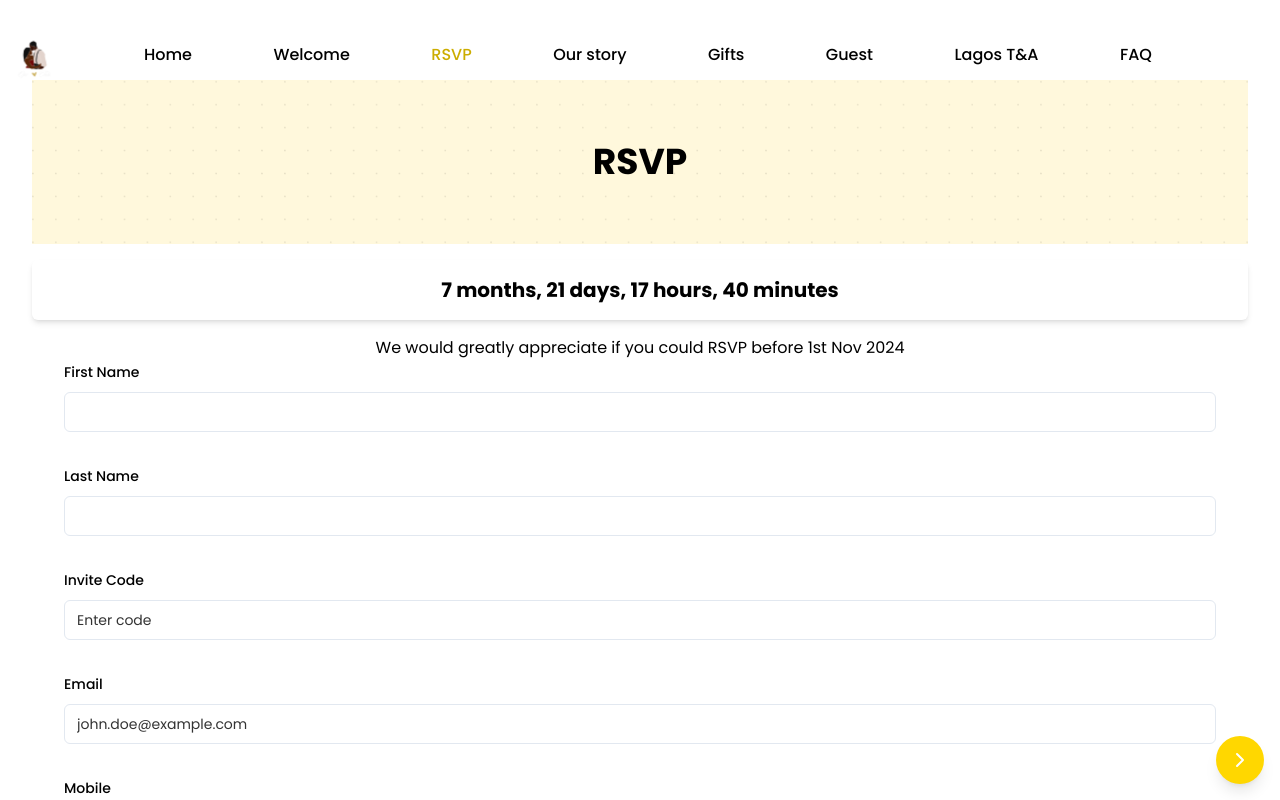
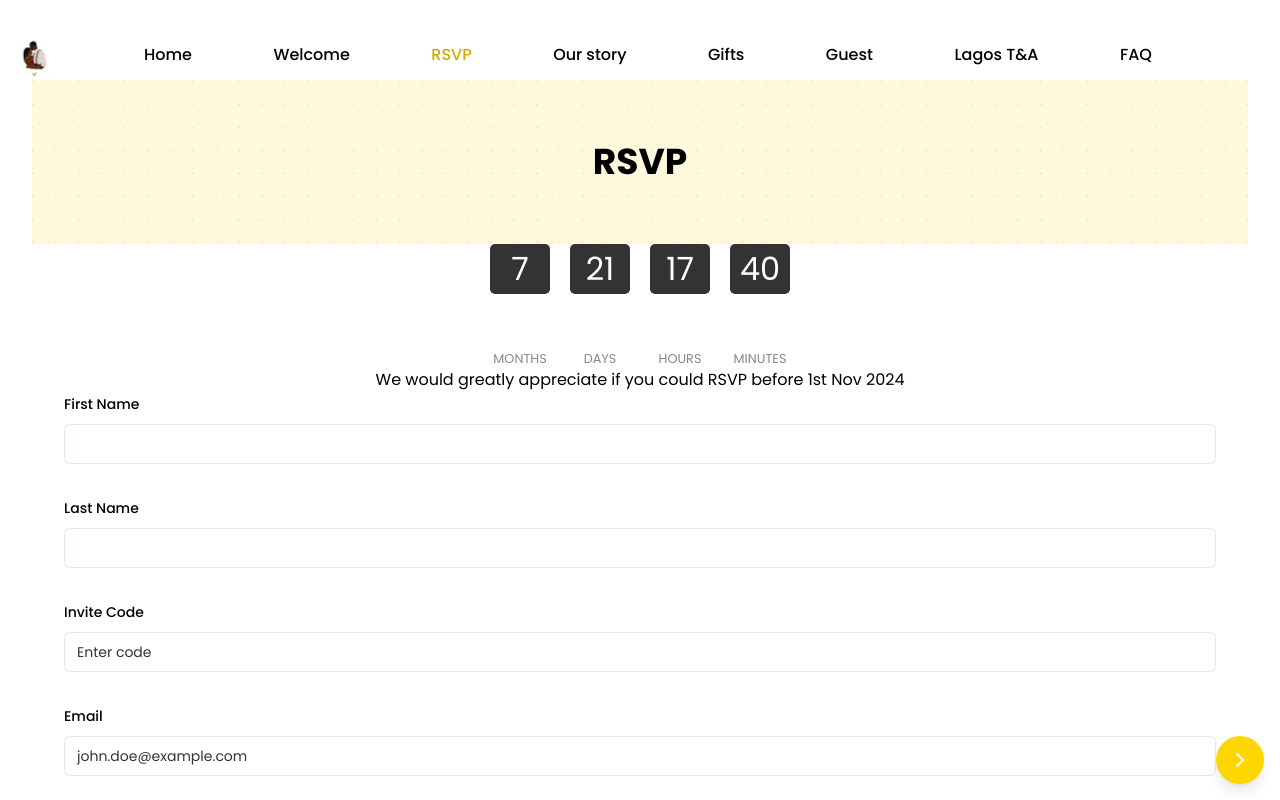
Before and after one commit to Femlol1/wedding, a Next.js app: page /rsvp in a window 1280 px wide. Shown: the top 800 px of the page. Built offline with nearby package versions, Linux system fonts and the light colour scheme.

Commit message:
added flip clock

```diff
--- a/app/(root)/rsvp/page.tsx
+++ b/app/(root)/rsvp/page.tsx
@@ -1,4 +1,5 @@
-import Countdown from "@/components/shared/Countdown";
+"use client"
+import FlipClock from "@/components/shared/FlipClock/FlipClock";
 import { RSVPForm } from "@/components/shared/RSVPForm";
 import { Button } from "@/components/ui/button";
 import Link from "next/link";
@@ -12,7 +13,7 @@ const Rsvp: React.FC = () => {
         <div className="wrapper h3-bold text-center">RSVP</div>
       </section>
       <section>
-    <Countdown eventDate={eventDate} />  {/* Add the countdown component */}
+        <FlipClock eventDate={eventDate} />  {/* Use the new FlipClock component */}
       </section>
       <section>
         <div className="mb-4 rsvp">
--- a/components/shared/Countdown.js
+++ b/components/shared/Countdown.js
@@ -1,37 +1,21 @@
-// components/shared/Countdown.js
 "use client";
-import { useEffect, useState } from "react";
+import FlipClock from "react-flip-clock";
 
 const Countdown = ({ eventDate }) => {
-	const [timeLeft, setTimeLeft] = useState("");
-
-	useEffect(() => {
-		const timer = setInterval(() => {
-			const now = new Date();
-			const event = new Date(eventDate);
-			const difference = event - now;
-
-			const months = Math.floor(difference / (1000 * 60 * 60 * 24 * 30));
-			const days = Math.floor(difference / (1000 * 60 * 60 * 24));
-			const hours = Math.floor(
-				(difference % (1000 * 60 * 60 * 24)) / (1000 * 60 * 60)
-			);
-			const minutes = Math.floor((difference % (1000 * 60 * 60)) / (1000 * 60));
-			// const seconds = Math.floor((difference % (1000 * 60)) / 1000);
-
-			setTimeLeft(
-				`${months} months, ${
-					days % 30
-				} days, ${hours} hours, ${minutes} minutes`
-			);
-		}, 1000);
-
-		return () => clearInterval(timer);
-	}, [eventDate]);
+	const event = new Date(eventDate).getTime();
+	const now = new Date().getTime();
+	const remainingTime = (event - now) / 1000; // Time in seconds
 
 	return (
-		<div className="text-center my-4 text-xl font-bold bg-gray-100 p-4 rounded-md shadow-md">
-			{timeLeft}
+		<div className="flex justify-center my-8">
+			<FlipClock
+				countdown
+				seconds={remainingTime} // Countdown in seconds
+				showSeconds
+				showMinutes
+				showHours
+				showDays
+			/>
 		</div>
 	);
 };
--- /dev/null
+++ b/components/shared/FlipClock/FlipClock.module.css
@@ -0,0 +1,77 @@
+.flipClock {
+	display: flex;
+	justify-content: center;
+	gap: 20px;
+}
+
+.flipUnitContainer {
+	display: flex;
+	flex-direction: column;
+	align-items: center;
+	width: 60px;
+}
+
+.flipLabel {
+	margin-top: 5px;
+	font-size: 0.8rem;
+	color: #888;
+	text-transform: uppercase;
+}
+
+/* Flip Card Container */
+.flipCard {
+	position: relative;
+	width: 100%;
+	height: 100px;
+	perspective: 1000px;
+}
+
+.upperCard,
+.lowerCard {
+	position: absolute;
+	width: 100%;
+	height: 50px;
+	line-height: 50px;
+	background-color: #333;
+	color: #fff;
+	font-size: 2rem;
+	text-align: center;
+	border-radius: 5px;
+	backface-visibility: hidden;
+}
+
+.upperCard {
+	transform-origin: bottom;
+}
+
+.lowerCard {
+	transform-origin: top;
+	transform: rotateX(-180deg);
+}
+
+.flipCard.flipping .upperCard {
+	animation: flipDown 0.5s forwards;
+}
+
+.flipCard.flipping .lowerCard {
+	animation: flipUp 0.5s forwards;
+}
+
+/* Keyframes for flip animations */
+@keyframes flipDown {
+	0% {
+		transform: rotateX(0deg);
+	}
+	100% {
+		transform: rotateX(-180deg);
+	}
+}
+
+@keyframes flipUp {
+	0% {
+		transform: rotateX(180deg);
+	}
+	100% {
+		transform: rotateX(0deg);
+	}
+}
--- /dev/null
+++ b/components/shared/FlipClock/FlipClock.tsx
@@ -0,0 +1,56 @@
+"use client";
+import { useEffect, useState } from "react";
+import styles from "./FlipClock.module.css";
+
+const FlipClock = ({ eventDate }) => {
+  const [timeLeft, setTimeLeft] = useState(calculateTimeLeft());
+  const [prevTimeLeft, setPrevTimeLeft] = useState(timeLeft);
+  const [flippingUnits, setFlippingUnits] = useState({});
+
+  function calculateTimeLeft() {
+    const now = new Date();
+    const event = new Date(eventDate);
+    const difference = event.getTime() - now.getTime();
+
+    return {
+      months: Math.floor(difference / (1000 * 60 * 60 * 24 * 30)),
+      days: Math.floor((difference / (1000 * 60 * 60 * 24)) % 30),
+      hours: Math.floor((difference / (1000 * 60 * 60)) % 24),
+      minutes: Math.floor((difference / 1000 / 60) % 60),
+    };
+  }
+
+  useEffect(() => {
+    const timer = setInterval(() => {
+      const newTimeLeft = calculateTimeLeft();
+
+      setFlippingUnits({
+        months: newTimeLeft.months !== timeLeft.months,
+        days: newTimeLeft.days !== timeLeft.days,
+        hours: newTimeLeft.hours !== timeLeft.hours,
+        minutes: newTimeLeft.minutes !== timeLeft.minutes,
+      });
+
+      setPrevTimeLeft(timeLeft);
+      setTimeLeft(newTimeLeft);
+    }, 1000);
+
+    return () => clearInterval(timer);
+  }, [timeLeft]);
+
+  return (
+    <div className={styles.flipClock}>
+      {Object.keys(timeLeft).map((unit, index) => (
+        <div key={index} className={styles.flipUnitContainer}>
+          <div className={`${styles.flipCard} ${flippingUnits[unit] ? styles.flipping : ""}`}>
+            <div className={styles.upperCard}>{timeLeft[unit]}</div>
+            <div className={styles.lowerCard}>{prevTimeLeft[unit]}</div>
+          </div>
+          <div className={styles.flipLabel}>{unit.charAt(0).toUpperCase() + unit.slice(1)}</div>
+        </div>
+      ))}
+    </div>
+  );
+};
+
+export default FlipClock;
--- /dev/null
+++ b/components/shared/NumberBox.tsx
@@ -0,0 +1,31 @@
+
+interface numProp {
+    num: string | number,
+    unit: string,
+    flip: boolean,
+};
+
+export const NumberBox = ({ num, unit, flip }: numProp) => {
+    return (
+        <div className="flex flex-col items-center mt-4 px-2">
+            <div className=" relative bg-transparent flex flex-col items-center justify-center rounded-lg w-32 h-32 text-2xl md:text-4xl mt-4 ">
+                <div className="rounded-t-lg rounded-b-lg bg-[#343650] w-full h-full"></div>
+
+                <div className="text-5xl absolute text-rose-500 z-10 font-bold font-redhat md:text-7xl font-mono ">
+                    {num}
+                </div>
+
+                <div className=" rounded-b-lg rounded-t-lg bg-[#2c2e3f] w-full h-full"></div>
+
+                <div className={`absolute w-full h-1/2 top-0 rounded-t-lg z-5 ${flip ? 'animate-flip bg-rose-200' : 'bg-transparent'}`}></div>
+                {/* Two Small Dots */}
+                <div className="absolute -right-1 top-[60px] rounded-full w-[12px] h-[12px] bg-[#1e1f29]"></div>
+                <div className="absolute -left-1 top-[60px] rounded-full w-[12px] h-[12px] bg-[#1e1f29]" ></div>
+
+            </div>
+            <p className="text-lg mt-3 font-semibold text-rose-200 md:text-2xl ">
+                {unit}
+            </p>
+        </div>
+    )
+}
--- /dev/null
+++ b/components/shared/TimerContainer.tsx
@@ -0,0 +1,73 @@
+import { NumberBox } from './NumberBox';
+
+interface timeProps{
+  days: number,
+  hours:number,
+  minutes:number,
+}
+
+export const TimerContainer = ({days, hours, minutes }: timeProps) => {
+
+  let daysFlip = false;
+  let hoursFlip = false;
+  let minutesFlip = false;
+  let secondsFlip = true;
+
+ if ( minutes <=0 && hours <=0 && days <=0){
+   daysFlip = false;
+   hoursFlip = false;
+   minutesFlip = false;
+   secondsFlip = false;
+ }
+
+ if (minutes == 0 ){
+    if( hours !=0){
+      minutes=59;
+    }
+
+   minutesFlip = false;
+   hoursFlip = true;
+ }
+
+ if( hours == 0){
+   hoursFlip = false;
+   if(days !=0){
+     daysFlip = true;
+   }
+
+ }
+
+
+
+//    if(days <10){
+//      days="0"+days
+//    }
+
+//    if(hours <10){
+//      hours="0"+hours
+//    }
+
+//    if(minutes <10){
+//      minutes="0"+minutes
+//    }
+
+//    if(seconds < 10){
+//      seconds="0"+seconds
+
+//    }
+
+    return (
+
+     <div className=" mt-2 md:mt-20 rounded-xl">
+       <div className="grid grid-cols-2 gap-4 py-6 px-10 md:flex md:items-center md:justify-between md:mt-2 rounded-xl md:px-6 md:py-8 ">
+            <NumberBox num={days } unit="Days" flip={daysFlip} />
+            <span className=" hidden text-5xl -mt-8 md:inline-block md:text-7xl font-normal text-gray-50 ">:</span>
+            <NumberBox num={hours } unit="Hours" flip={hoursFlip} />
+            <span className="hidden text-5xl -mt-8 md:inline-block md:text-7xl font-normal text-gray-50 ">:</span>
+            <NumberBox num={minutes} unit="Minutes" flip={minutesFlip}/>
+
+        </div>
+
+      </div>
+    )
+}
--- a/constants/index.ts
+++ b/constants/index.ts
@@ -65,16 +65,16 @@ export const adminLinks = [
 ];
 export const events = [
   {
-    time: "11am - 1:30pm",
+    time: "11:00am - 1:30pm",
     title: "Church Ceremony",//ceremoney should be untop
-    location: "Foursquare Gospel Church, Lekki Headquarters",
+    location: "Foursquare Gospel Church, Lekki",
     icon: "/assets/icons/church.png",//church icon
     heading:" ",
     description: " ",
     gmap: "https://maps.app.goo.gl/ecTwa2JodZuKdjsc6"
   },
   {
-    time: "2:30pm",
+    time: "02:30pm - 07:00pm",
     title: "Reception",
     location: "The Monarch Event Centre",
     icon: "/assets/icons/dance.png",//
@@ -83,7 +83,7 @@ export const events = [
     gmap: "https://maps.app.goo.gl/NnAmnLHLcRkqQaDX8"
   },
   {
-    time: "7pm",
+    time: "07:00pm",
     title: "After Party",
     location: "The Monarch Event Centre",
     icon: "/assets/icons/disco-light.png",//
--- a/package.json
+++ b/package.json
@@ -60,6 +60,7 @@
     "react-barcode-reader": "^0.0.2",
     "react-dom": "^18",
     "react-feather": "^2.0.10",
+    "react-flip-clock": "^1.0.4",
     "react-hook-form": "^7.52.1",
     "react-icons": "^5.2.1",
     "react-modal": "^3.16.1",
--- a/tailwind.config.ts
+++ b/tailwind.config.ts
@@ -108,10 +108,15 @@ module.exports = ({
           from: { height: 'var(--radix-accordion-content-height)' },
           to: { height: '0' },
         },
+        'flip': {
+          'from': { transform:'rotateX(0deg)', transformOrigin: '50% bottom ',},
+          'to':{transform: 'rotateX(180deg)', transformOrigin: '50% bottom ',}
+        },
       },
       animation: {
         'accordion-down': 'accordion-down 0.2s ease-out',
         'accordion-up': 'accordion-up 0.2s ease-out',
+        'flip':'flip 1s cubic-bezier(0, 0, 0.2, 1) infinite',
       },
       boxShadow: {
         'neon-gold': '0 0 5px #FFD700, 0 0 10px #FFD700, 0 0 20px #FFD700, 0 0 40px #FFD700',
```
Also changed, not shown: 1 other file (tests, documents, lock files or other folders). Lines whose indentation alone changed are shown as unchanged.
